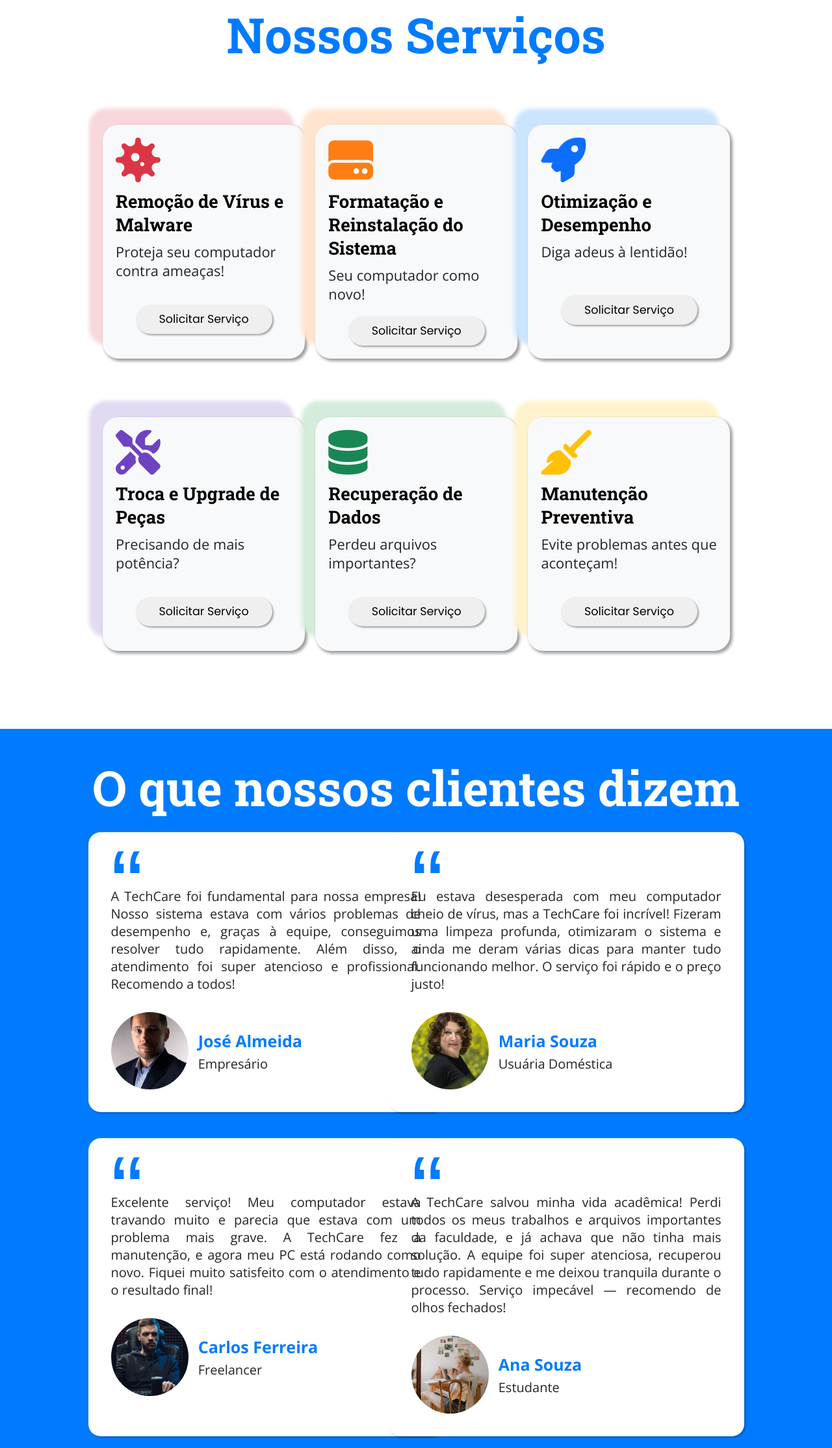
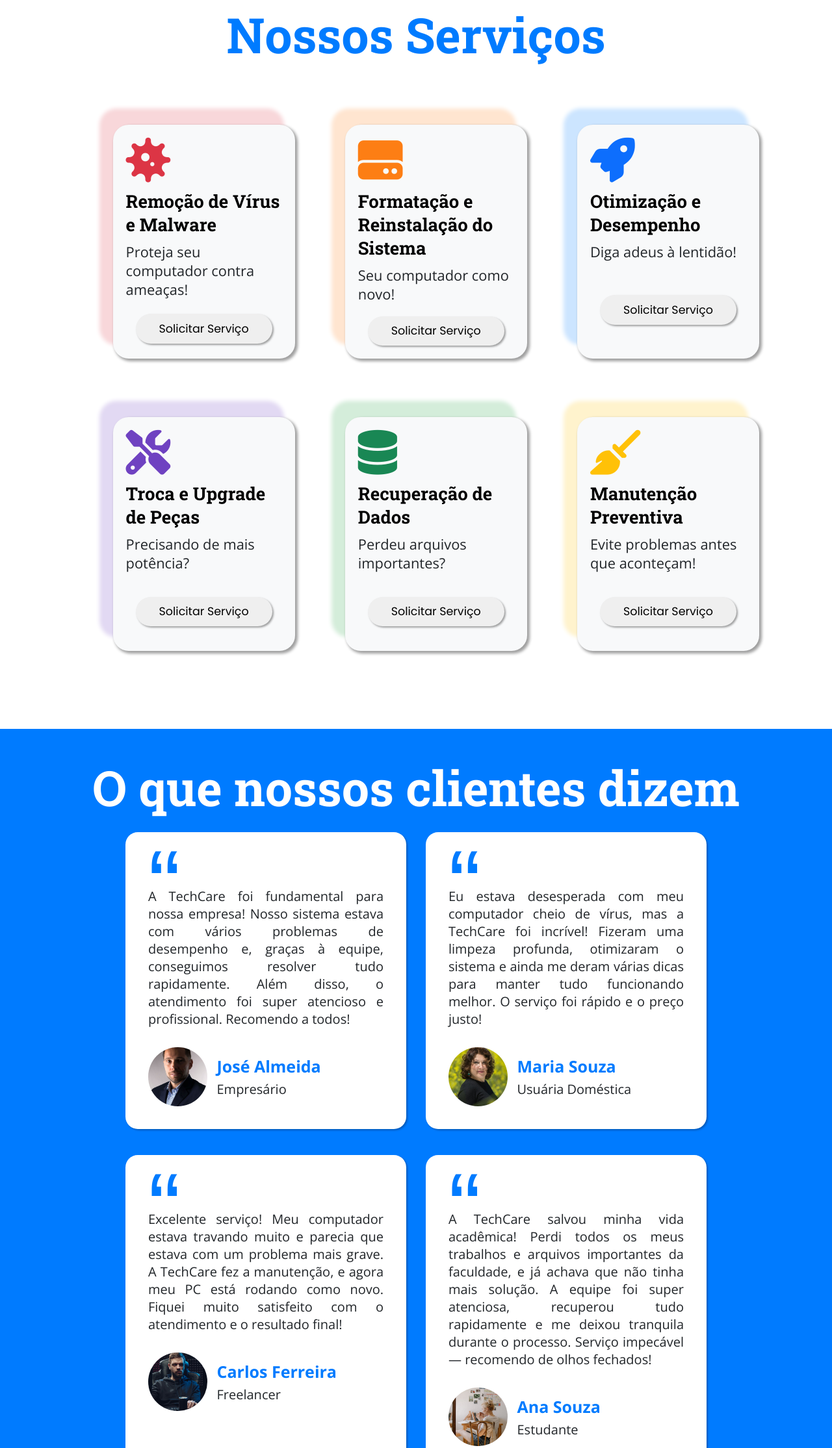
Before and after one commit to JoaoVitorDomingos/TechCare, a plain HTML site: page index.html in a window 1280 px wide. Shown: the part 1704-3933 px from the top of the page at 65% size. Drawn offline with nearby package versions, Linux system fonts and the light colour scheme.

Commit message:
Update media_query.css

```diff
--- a/estilos/media_query.css
+++ b/estilos/media_query.css
@@ -289,7 +289,7 @@
     }
 
     #servicos > .container_servicos > .servico {
-        width: 311px;
+        width: 280px;
         min-height: 360px;
         margin-left: 100px;
     }
@@ -309,7 +309,8 @@
     /* DEPOIMENTOS */
 
     .depoimento {
-        width: 547px;
+        width: 100%;
+        max-width: 510px;
     }
 
     .depoimento > p {
@@ -402,7 +403,7 @@
     /* SERVIÇOS */
     #servicos .container_servicos {
         grid-template-columns: 32% 32% 32%;
-        gap: 90px 20px;
+        gap: 90px 50px;
         width: min(80%, 1268px);
         margin-inline: auto;
     }
@@ -489,3 +490,10 @@
         margin-left: 0;
     }
 }
+
+/* Telas Grandes */
+@media screen and (min-width: 1400px) {
+    #servicos .container_servicos {
+        column-gap: 20px;
+    }
+}
```
